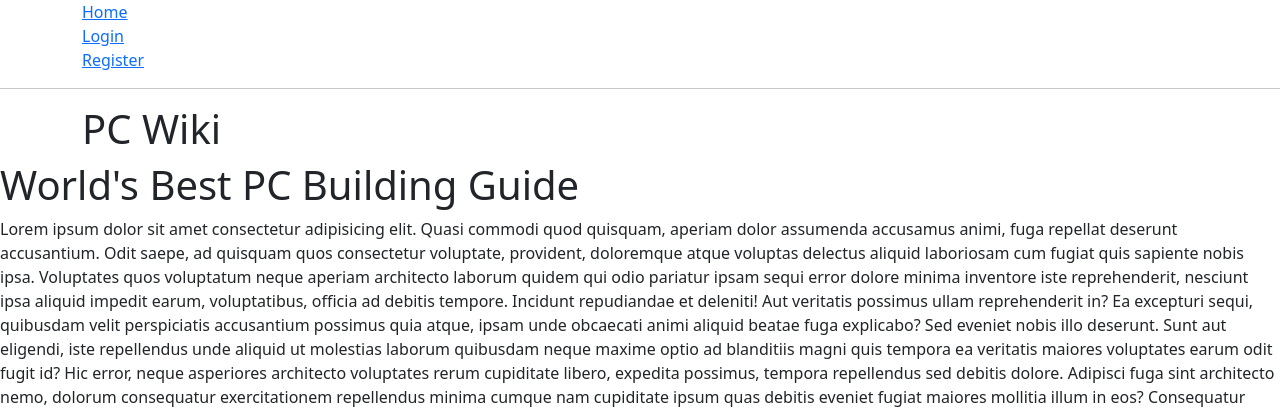
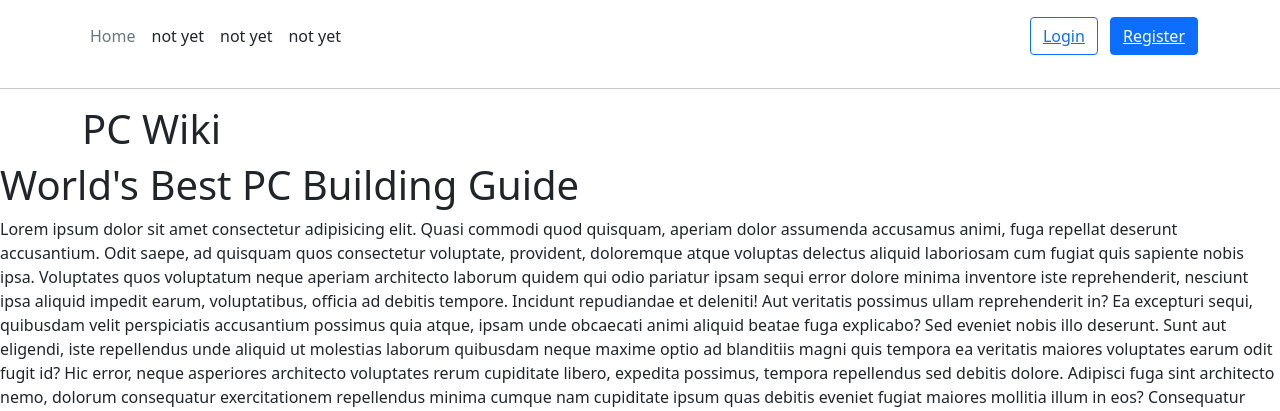
Before and after one commit to NicholasChoong/FlaskApp, a Flask app: page / in a window 1280 px wide. Shown: the top 411 px of the page. Run offline with Flask 2, Linux system fonts and the light colour scheme.

Commit message:
Updated header to one that looks nice

```diff
--- a/app/templates/base.html
+++ b/app/templates/base.html
@@ -13,24 +13,31 @@
 
     </head>
     <body>
-        <div class="container">
-            <div class="col-sm-4">
-                <a href='{{ url_for("index") }}'>Home</a>
+        <header class="p-3 mb-3">
+            <div class="container">
+              <div class="d-flex flex-wrap align-items-center justify-content-left justify-content-lg-start">
+
+                <ul class="nav col-12 col-lg-auto me-lg-auto mb-2 justify-content-center mb-md-0">
+                  <li><a href='{{ url_for("index") }}' class="nav-link px-2 {% if title == 'PC Wiki'%} link-secondary {% else %} link-dark {%endif%}">Home</a></li>
+                  <li><a href="#" class="nav-link px-2 link-dark">not yet</a></li>
+                  <li><a href="#" class="nav-link px-2 link-dark">not yet</a></li>
+                  <li><a href="#" class="nav-link px-2 link-dark">not yet</a></li>
+                </ul>
+                {%if current_user.is_anonymous %}
+                <div class="col-md-3 text-end">
+                    <button type="button" class="btn btn-outline-primary me-2"><a href='{{ url_for("login") }}'>Login</a></button>
+                    <button type="button" class="btn btn-primary"><a style=color:white href='{{ url_for("register") }}'>Register</a></button>
+                </div>
+                {% else %}
+                <div class="col-md-3 text-end">
+                    <button type="button" class="btn btn-outline-primary me-2"><a href='{{ url_for("logout") }}'
+                        >Logout {{ current_user.surname }}</a></button>
+                {%endif%}
+
+                </div>
+              </div>
             </div>
-            {%if current_user.is_anonymous %}
-            <div class="col-sm-4"></div>
-            <div class="col-sm-4 text-right">
-                <a href='{{ url_for("login") }}'>Login</a><br />
-                <a href='{{ url_for("register") }}'>Register</a>
-            </div>
-            {% else %}
-            <div class="col-sm-4 text-right">
-                <a href='{{ url_for("logout") }}'
-                    >Logout {{ current_user.surname }}</a
-                >
-            </div>
-            {%endif %}
-        </div>
+          </header>
 
         <hr />
         {% with messages = get_flashed_messages() %} {% if messages %}
```
